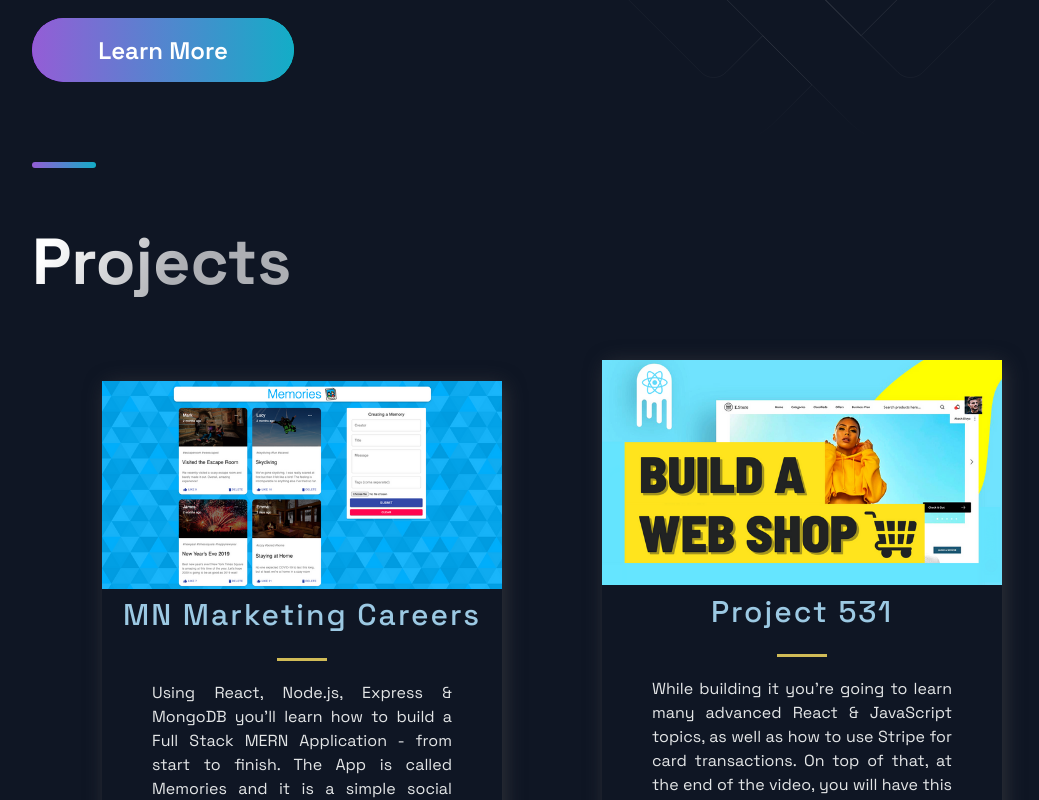
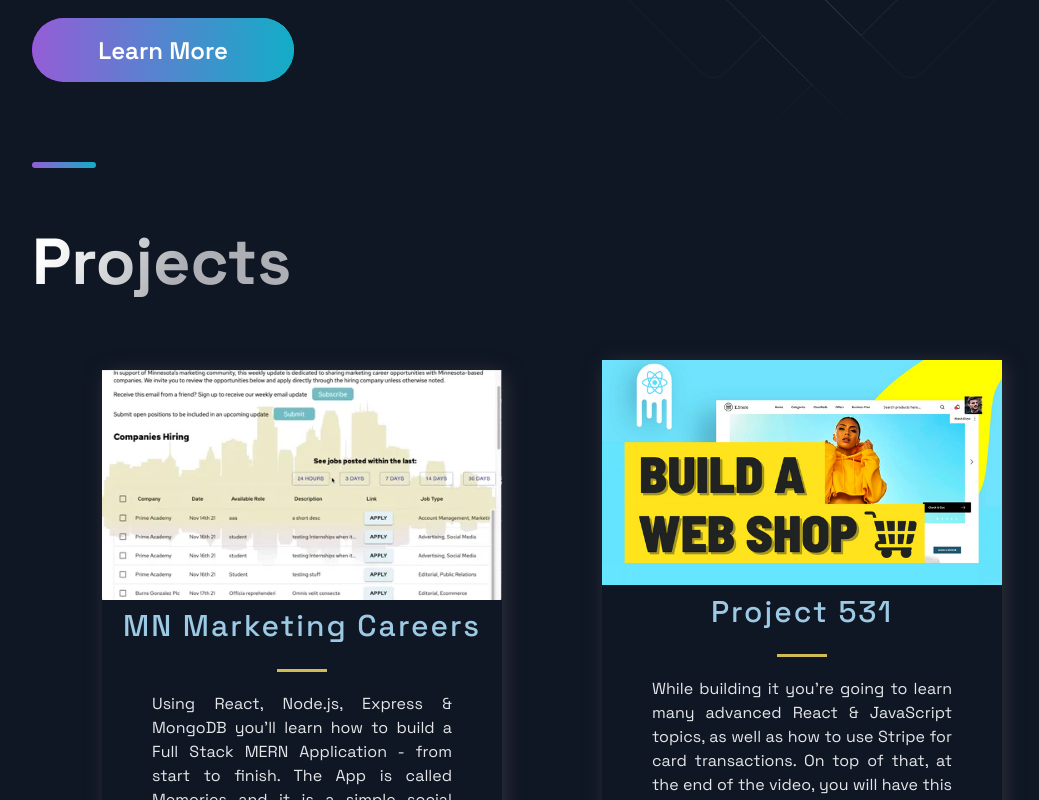
Before and after one commit to franckbushbaum/portfolio-website, a Next.js app: page / in a window 1280 px wide. Shown: the part 484-1284 px from the top of the page, without its empty margins (88-1127 px from the left). Built offline with nearby package versions, Linux system fonts and the light colour scheme.

Commit message:
Profile gifs successfully render.

```diff
--- a/src/constants/constants.js
+++ b/src/constants/constants.js
@@ -2,7 +2,7 @@ export const projects = [
   {
     title: 'MN Marketing Careers',
     description: "Using React, Node.js, Express & MongoDB you'll learn how to build a Full Stack MERN Application - from start to finish. The App is called Memories and it is a simple social media app that allows users to post interesting events that happened in their lives.",
-      image: '/images/1.png',
+      image: '/images/a-gif-i-saved.gif',
       tags: ['Mongo', 'Express', 'React', 'Node'],
     source: 'https://google.com',
     visit: 'https://google.com',
```
Also changed, not shown: public/images/a-gif-i-saved.gif (added).
